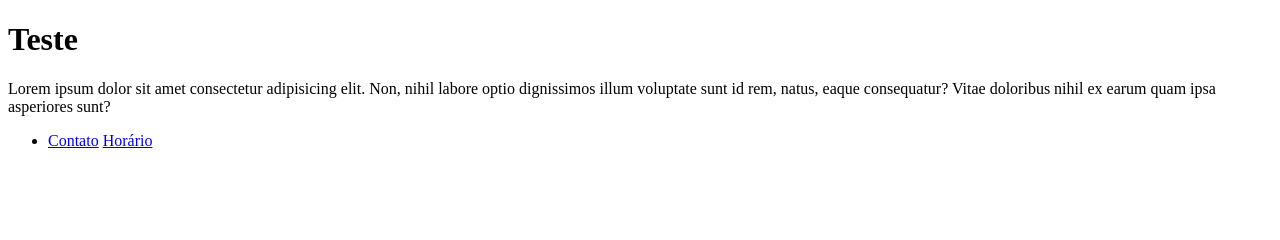
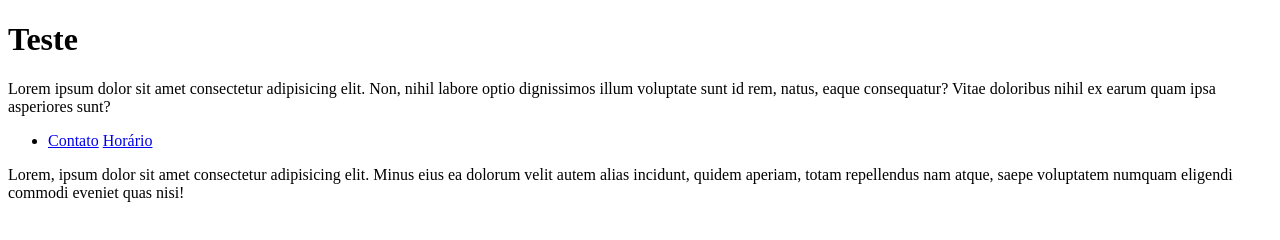
Before and after one commit to Leocase/workspace_teste, a plain HTML site: page index.html in a window 1280 px wide. Drawn offline with Linux system fonts and the light colour scheme.

Commit message:
adicionando paragrafo

```diff
--- a/index.html
+++ b/index.html
@@ -18,6 +18,7 @@
          <a href="horario.html">Horário</a>
       </li>
    </ul>
+   <p>Lorem, ipsum dolor sit amet consectetur adipisicing elit. Minus eius ea dolorum velit autem alias incidunt, quidem aperiam, totam repellendus nam atque, saepe voluptatem numquam eligendi commodi eveniet quas nisi!</p>
 
 </body>
 </html>
```
